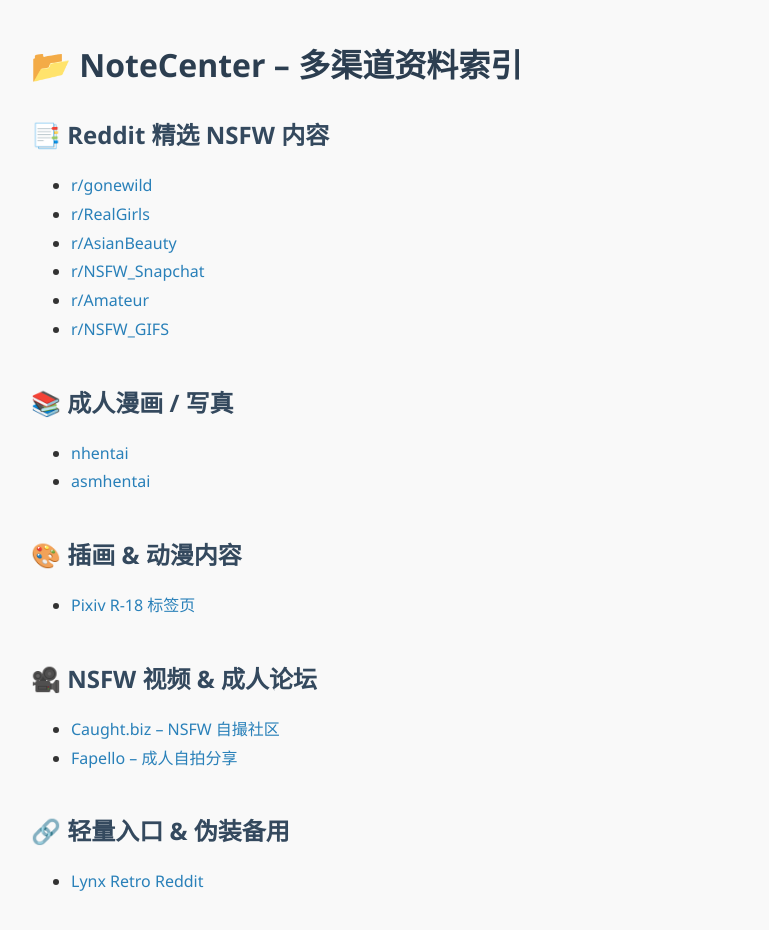
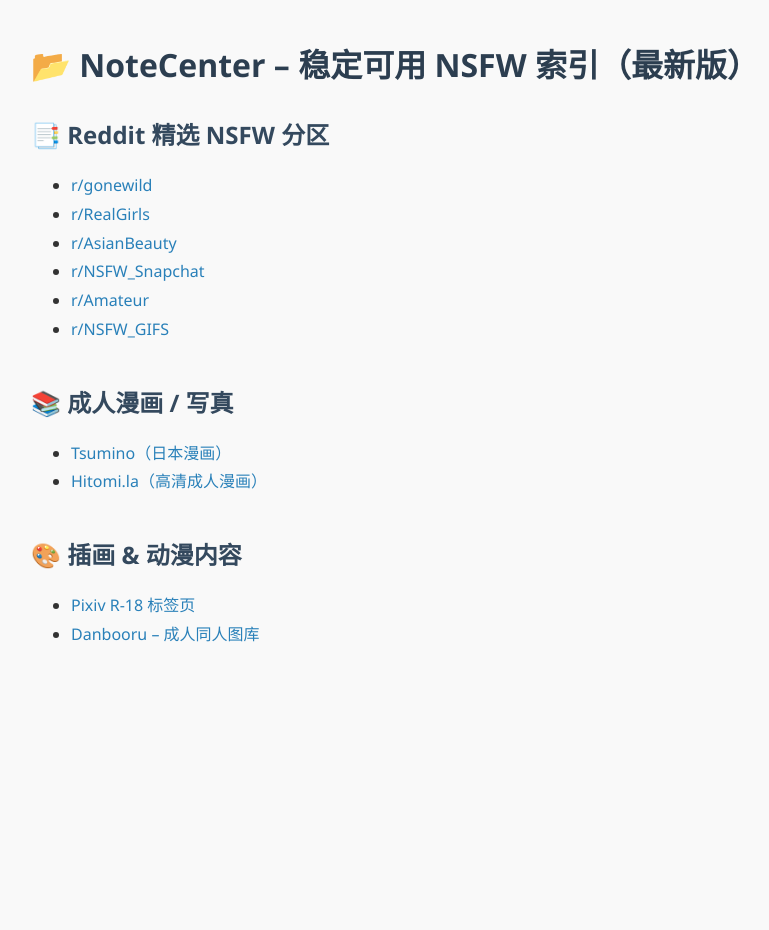
Before and after one commit to hongfeiz830/hongfeiz830.github.io, a plain HTML site: page index.html in a window 1280 px wide. Shown: the whole page, without its empty margins (9-778 px from the left). After the commit the page ends 800 px from the top, so only its background shows below. Drawn offline with Linux system fonts and the light colour scheme.

Commit message:
Add files via upload

```diff
--- a/index.html
+++ b/index.html
@@ -21,10 +21,10 @@
   </style>
 </head>
 <body>
-  <h1>📂 NoteCenter – 多渠道资料索引</h1>
+  <h1>📂 NoteCenter – 稳定可用 NSFW 索引（最新版）</h1>
 
   <div class="section">
-    <h2>📑 Reddit 精选 NSFW 内容</h2>
+    <h2>📑 Reddit 精选 NSFW 分区</h2>
     <ul>
       <li><a href="https://www.reddit.com/r/gonewild" target="_blank">r/gonewild</a></li>
       <li><a href="https://www.reddit.com/r/RealGirls" target="_blank">r/RealGirls</a></li>
@@ -38,8 +38,8 @@
   <div class="section">
     <h2>📚 成人漫画 / 写真</h2>
     <ul>
-      <li><a href="https://nhentai.net" target="_blank">nhentai</a></li>
-      <li><a href="https://asmhentai.com" target="_blank">asmhentai</a></li>
+      <li><a href="https://www.tsumino.com" target="_blank">Tsumino（日本漫画）</a></li>
+      <li><a href="https://hitomi.la" target="_blank">Hitomi.la（高清成人漫画）</a></li>
     </ul>
   </div>
 
@@ -47,21 +47,7 @@
     <h2>🎨 插画 & 动漫内容</h2>
     <ul>
       <li><a href="https://www.pixiv.net/en/tags/R-18/artworks" target="_blank">Pixiv R‑18 标签页</a></li>
-    </ul>
-  </div>
-
-  <div class="section">
-    <h2>🎥 NSFW 视频 & 成人论坛</h2>
-    <ul>
-      <li><a href="https://caught.biz" target="_blank">Caught.biz – NSFW 自撮社区</a></li>
-      <li><a href="https://fapello.com" target="_blank">Fapello – 成人自拍分享</a></li>
-    </ul>
-  </div>
-
-  <div class="section">
-    <h2>🔗 轻量入口 & 伪装备用</h2>
-    <ul>
-      <li><a href="https://reddit-api.com/r/gonewild" target="_blank">Lynx Retro Reddit</a></li>
+      <li><a href="https://danbooru.donmai.us" target="_blank">Danbooru – 成人同人图库</a></li>
     </ul>
   </div>
 </body>
```
